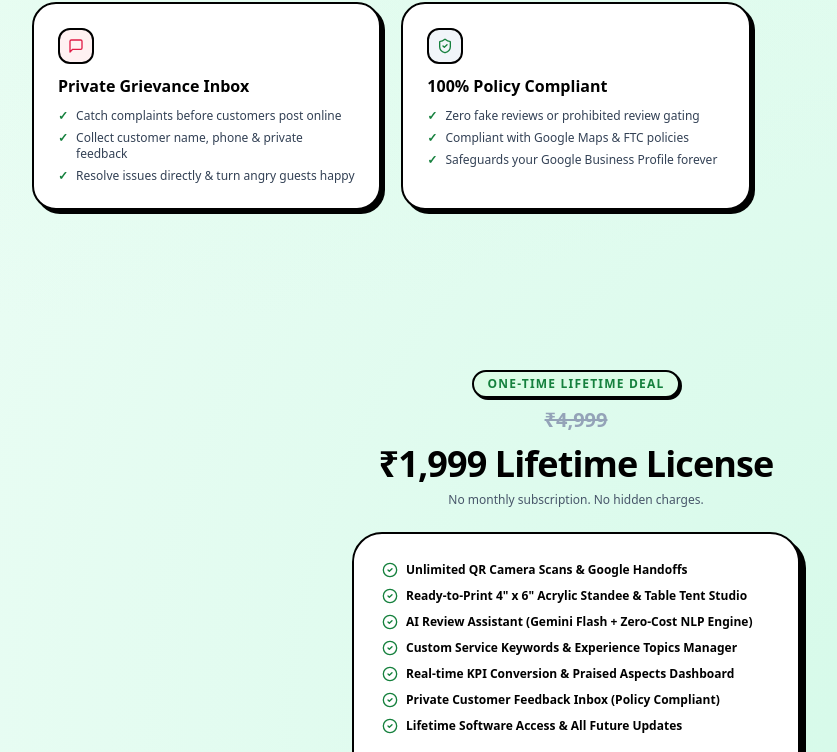
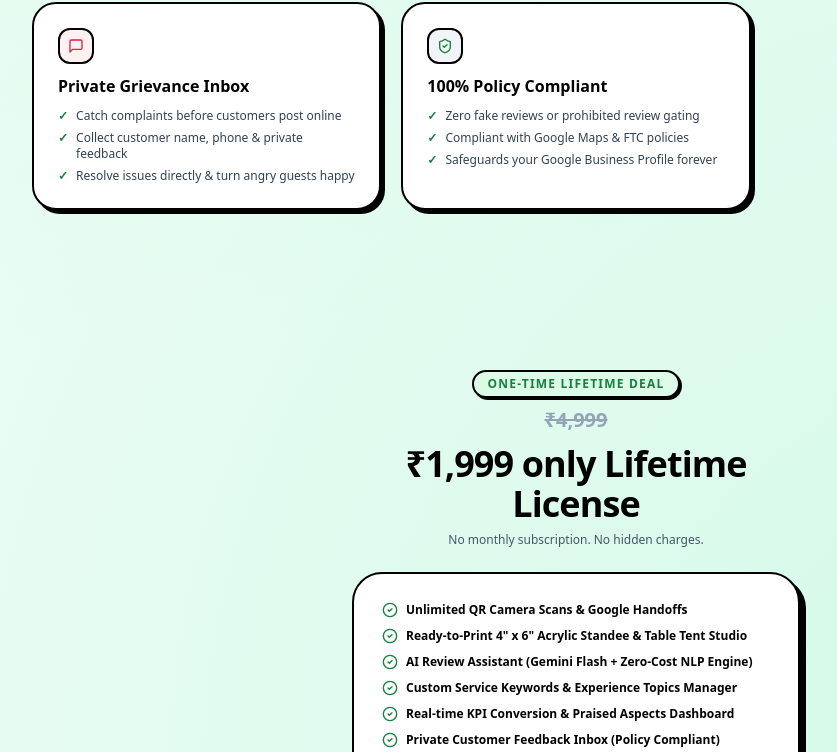
Before and after one commit to nitinsharmaji0911-ops/google-review-saas, a Next.js app: page / in a window 1280 px wide. Shown: the part 1991-2743 px from the top of the page, without its empty margins (64-901 px from the left). Built offline with nearby package versions, Linux system fonts and the light colour scheme.

Commit message:
style: add 'only' after 1,999 across landing page, onboarding, paywall, and buttons

```diff
--- a/src/app/(auth)/login/page.tsx
+++ b/src/app/(auth)/login/page.tsx
@@ -176,7 +176,7 @@ export default function LoginPage() {
         <p className="text-xs text-slate-500 font-medium">
           Don't have an account yet?{" "}
           <Link href="/signup" className="font-bold text-black underline decoration-2 hover:text-[#15803D]">
-            Claim ₹1,999 Lifetime License
+            Claim ₹1,999 only Lifetime License
           </Link>
         </p>
       </main>
--- a/src/app/(auth)/signup/page.tsx
+++ b/src/app/(auth)/signup/page.tsx
@@ -84,7 +84,7 @@ export default function SignupPage() {
             Claim Your Business License
           </h1>
           <p className="text-xs sm:text-[13px] text-slate-600 font-medium">
-            One-time ₹1,999 • Lifetime Access • Zero Monthly Fees
+            One-time ₹1,999 only • Lifetime Access • Zero Monthly Fees
           </p>
         </div>
 
--- a/src/app/(dashboard)/layout.tsx
+++ b/src/app/(dashboard)/layout.tsx
@@ -311,7 +311,7 @@ export default function DashboardLayout({
                 </div>
                 <h2 className="text-2xl font-black text-slate-950 tracking-tight">Activate Your Workspace</h2>
                 <p className="text-xs text-slate-500 max-w-sm mx-auto">
-                  Complete your one-time payment of <strong>₹1,999</strong> to unlock your analytics dashboard, QR standee studio, and start getting 5-star Google reviews.
+                  Complete your one-time payment of <strong>₹1,999 only</strong> to unlock your analytics dashboard, QR standee studio, and start getting 5-star Google reviews.
                 </p>
               </div>
 
@@ -325,7 +325,7 @@ export default function DashboardLayout({
                   <div className="text-right">
                     <div className="flex items-center gap-1.5 justify-end">
                       <span className="text-xs text-slate-400 line-through font-medium">₹4,999</span>
-                      <span className="text-xl font-black text-slate-950">₹1,999</span>
+                      <span className="text-xl font-black text-slate-950">₹1,999 only</span>
                     </div>
                     <span className="text-[10px] font-bold text-emerald-600 bg-emerald-100/60 px-1.5 py-0.5 rounded">SAVE 60%</span>
                   </div>
@@ -352,7 +352,7 @@ export default function DashboardLayout({
 
                 <div className="pt-2 border-t border-slate-200/60 flex items-center justify-between text-xs font-bold text-slate-900">
                   <span className="text-slate-500 font-semibold">Total Payable:</span>
-                  <span className="text-base font-black text-slate-950">₹1,999</span>
+                  <span className="text-base font-black text-slate-950">₹1,999 only</span>
                 </div>
               </div>
 
@@ -415,7 +415,7 @@ export default function DashboardLayout({
 
               <CheckoutButton
                 planType="lifetime"
-                buttonText="Pay ₹1,999 with UPI / Card & Unlock"
+                buttonText="Pay ₹1,999 only with UPI / Card & Unlock"
                 className="w-full py-4 text-xs font-black rounded-xl"
               />
 
--- a/src/app/(dashboard)/onboarding/page.tsx
+++ b/src/app/(dashboard)/onboarding/page.tsx
@@ -557,7 +557,7 @@ export default function OnboardingPage() {
                   <div className="text-right">
                     <div className="flex items-center gap-1.5 justify-end">
                       <span className="text-xs text-slate-400 line-through font-medium">₹4,999</span>
-                      <span className="text-xl font-black text-slate-950">₹1,999</span>
+                      <span className="text-xl font-black text-slate-950">₹1,999 only</span>
                     </div>
                     <span className="text-[10px] font-bold text-emerald-600 bg-emerald-100/60 px-1.5 py-0.5 rounded">SAVE 60%</span>
                   </div>
@@ -592,7 +592,7 @@ export default function OnboardingPage() {
 
                 <div className="pt-2 border-t border-slate-200/60 flex items-center justify-between text-xs font-bold text-slate-900">
                   <span className="text-slate-500 font-semibold">Total Payable:</span>
-                  <span className="text-base font-black text-slate-950">₹1,999</span>
+                  <span className="text-base font-black text-slate-950">₹1,999 only</span>
                 </div>
               </div>
 
@@ -683,7 +683,7 @@ export default function OnboardingPage() {
                   ) : (
                     <>
                       <Lock className="w-3.5 h-3.5" />
-                      Pay ₹1,999 & Unlock Dashboard
+                      Pay ₹1,999 only & Unlock Dashboard
                     </>
                   )}
                 </button>
--- a/src/app/page.tsx
+++ b/src/app/page.tsx
@@ -151,7 +151,7 @@ export default function LandingPage() {
     },
     {
       q: "Is there any monthly subscription fee?",
-      a: "No. The license is a one-time payment of ₹1,999 for lifetime access for your business. No monthly charges, no recurring fees.",
+      a: "No. The license is a one-time payment of ₹1,999 only for lifetime access for your business. No monthly charges, no recurring fees.",
     },
   ];
 
@@ -280,7 +280,7 @@ export default function LandingPage() {
                   onClick={() => setMobileMenuOpen(false)}
                   className="w-full py-2.5 text-center text-xs font-bold text-white bg-[#15803D] border-2 border-black rounded-full shadow-[2px_2px_0px_#000000]"
                 >
-                  Get Lifetime Access (₹1,999)
+                  Get Lifetime Access (₹1,999 only)
                 </Link>
               </div>
             </motion.div>
@@ -355,7 +355,7 @@ export default function LandingPage() {
                   href="/signup"
                   className="w-full sm:w-auto inline-flex items-center justify-center gap-2 px-7 sm:px-8 py-3.5 sm:py-4 bg-[#15803D] hover:bg-[#166534] text-white rounded-full text-sm sm:text-[15px] font-black border-2 border-black shadow-[3px_3px_0px_#000000] sm:shadow-[4px_4px_0px_#000000] transition-shadow text-center"
                 >
-                  Get Lifetime Access (₹1,999) <ArrowRight className="w-4 h-4" />
+                  Get Lifetime Access (₹1,999 only) <ArrowRight className="w-4 h-4" />
                 </Link>
               </motion.div>
 
@@ -804,7 +804,7 @@ export default function LandingPage() {
           <div className="flex items-center justify-center gap-2.5 flex-wrap">
             <span className="text-base sm:text-xl line-through text-slate-400 font-bold">₹4,999</span>
             <h2 className="text-2xl sm:text-4xl font-black text-black tracking-tight">
-              ₹1,999 Lifetime License
+              ₹1,999 only Lifetime License
             </h2>
           </div>
           <p className="text-xs font-medium text-slate-600">
@@ -839,7 +839,7 @@ export default function LandingPage() {
               href="/signup"
               className="w-full py-4 bg-[#15803D] hover:bg-[#166534] text-white rounded-full font-black text-sm flex items-center justify-center gap-2 border-2 border-black shadow-[4px_4px_0px_#000000] transition-shadow text-center cursor-pointer"
             >
-              Claim Lifetime Access for ₹1,999 <ArrowRight className="w-4 h-4" />
+              Claim Lifetime Access for ₹1,999 only <ArrowRight className="w-4 h-4" />
             </Link>
           </motion.div>
           <p className="text-center text-[10.5px] text-slate-500 font-semibold">Instant activation via UPI, QR & Cards</p>
@@ -934,7 +934,7 @@ export default function LandingPage() {
                 href="/signup"
                 className="w-full sm:w-auto px-8 py-4 bg-[#15803D] hover:bg-[#166534] text-white font-black rounded-full text-sm sm:text-base border-2 border-black shadow-[4px_4px_0px_#000000] transition-shadow text-center inline-flex items-center justify-center gap-2"
               >
-                Get Started for ₹1,999 (Lifetime) <ArrowRight className="w-4 h-4" />
+                Get Started for ₹1,999 only (Lifetime) <ArrowRight className="w-4 h-4" />
               </Link>
             </motion.div>
           </div>
@@ -966,7 +966,7 @@ export default function LandingPage() {
         <div className="flex flex-col min-w-0">
           <div className="flex items-center gap-1.5 flex-wrap">
             <span className="text-[11px] line-through text-slate-400 font-bold">₹4,999</span>
-            <span className="text-sm font-black text-black">₹1,999</span>
+            <span className="text-sm font-black text-black">₹1,999 only</span>
           </div>
           <span className="text-[10px] font-bold text-slate-500 truncate">
             Lifetime License • One-time
--- a/src/components/CheckoutButton.tsx
+++ b/src/components/CheckoutButton.tsx
@@ -20,7 +20,7 @@ interface CheckoutButtonProps {
 export function CheckoutButton({
   planType = "lifetime",
   className = "",
-  buttonText = "Get Lifetime Access — ₹1,999",
+  buttonText = "Get Lifetime Access — ₹1,999 only",
   showIcon = true,
 }: CheckoutButtonProps) {
   const [loading, setLoading] = useState(false);
```
